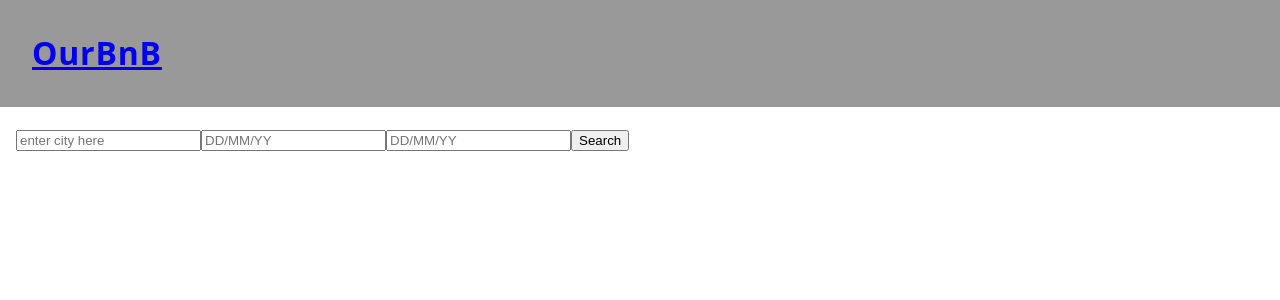
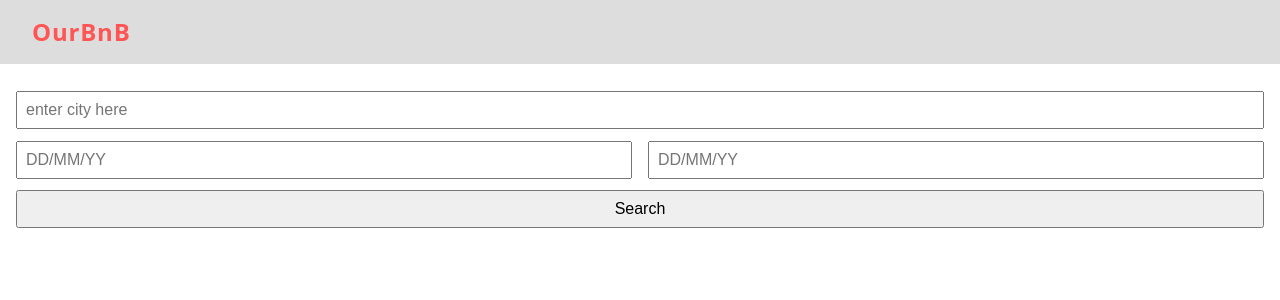
Before and after one commit to OurBnB/OurBnB, a React app: page / in a window 1280 px wide. Shown: the top 300 px of the page. Built offline with nearby package versions, Linux system fonts and the light colour scheme; the HTML template or start-up script is replaced by a standard one.

Commit message:
Working on search components layout

```diff
--- a/src/components/Property.js
+++ b/src/components/Property.js
@@ -26,48 +26,22 @@ class Property extends React.Component {
 
     render () {
 
-    const descriptionText =
-`#### WELCOME TO THE CITY THAT NEVER SLEEPS!
-
-Cozy and quiet private apartment with kitchen.
-This apartment is located in the center of Manhattan near Empire State Building, Times Square (15 Minutes by Walk) with almost every major tourist destinations reachable via major public transportation including subways and buses, as well as car service and NYC taxi. You will be in the most prime location of New York City.
-
- The space
-
-This apartment has 2 full size beds in bedroom, Full bathroom and kitchen.
-A sofa bed is available in the living area for 5th person.
-
-#### Guest access
-
-* Free WI-FI is provided.
-The information can be found on the back of the door on a poster along with other information.
-* We provide a towel per person. (Towel exchange is available in the office. Please bring the used one down to the office to get a fresh one during office hour )
-* The window mounted air conditioner is installed during summer season.
-* The heating is running by central system on Winter season
-* Laundromat is located on the ground floor. It’s running with Laundry Card.
-If you wish to use it, you cna get a card at the office with refundable deposit of $10. ( Pay per use )
-* Iron and Iron Board will be provided in advance request.
-
-Interaction with guests
-
-The apartment management office is located in the same building lobby.
-If necessary, guests can visit and get help.
-The building has an elevator and 24/7 doorman.`;
+    const descriptionText = this.props.property.description;
+    console.log(descriptionText);
 
         return (
             <React.Fragment>
             <header>
-                <h1>Real Brooklyn Home Lifestyle</h1>
+                <h1>{this.props.property.address_l1}</h1>
             </header>
             <section className="property__details">
-                <h2>Address: 20 W 34th Street, NY 10001</h2>
+                <h2>{this.props.property.address_l1} {this.props.property.address_l2}</h2>
                 <img src="../static/images/image_1.jpg" />
                 <h3>Details</h3>
                 <ul>
                     <li>Dates: 23 Oct - 26 Oct 2018 </li>
-                    <li>3 nights</li>
-                    <li>$100 per night </li>
-                    <li>Total: $300</li>
+                    <li>{this.props.property.price_per_night}</li>
+                    <li>Total: xxx</li>
                     <li><button onClick={this.handleClickDescription}>Description</button>
                         { this.state.descriptionToggle && remark().use(reactRenderer).processSync(descriptionText).contents }
                     </li>
--- a/src/components/Search.js
+++ b/src/components/Search.js
@@ -1,10 +1,10 @@
 import React from 'react'
+import '../styles/Search.scss';
 
 class Search extends React.Component {
   constructor(){
     super()
-
-    this.state={
+    this.state = {
 
     }
 
@@ -31,18 +31,18 @@ handleSubmit(event){
   this.props.handleSubmitReceiver();
 }
 
-
   render(){
     return(
-      <div>
-        <form onSubmit={this.handleSubmit}>
-          <input onChange={this.handleChangeCity} type="text" placeholder="enter city here"/>
-          <input onChange={this.handleChangeStartDate} type="text" placeholder="DD/MM/YY"/><input onChange={this.handleChangeEndDate} type="text" placeholder="DD/MM/YY" />
-          <button type="submit">Search</button>
-        </form>
-      </div>
+      <form onSubmit={this.handleSubmit} className="search__form">
+        <input onChange={this.handleChangeCity} className="search__city" type="text" placeholder="enter city here" name="city" autoComplete="on" />
+        <div className="search__dates">
+          <input onChange={this.handleChangeStartDate} className="search__date-start" type="text" placeholder="DD/MM/YY" name="start-date" autoComplete="on" />
+          <input onChange={this.handleChangeEndDate} className="search__date-end" type="text" placeholder="DD/MM/YY" name="end-date" autoComplete="on" />
+        </div>
+        <button type="submit" className="search__button">Search</button>
+    </form>
     )
   }
 }
 
-export default Search
+export default Search;
--- a/src/components/SearchResultItem.js
+++ b/src/components/SearchResultItem.js
@@ -1,24 +1,21 @@
 import React from 'react';
-
-
-
+import '../styles/SearchResultItem.scss';
 
 class SearchResultItem extends React.Component {
     constructor () {
         super();
-
+        this.handleClick = this.handleClick.bind(this);
     }
 
-
-
+    handleClick (event) {
+        event.preventDefault();
+        this.props.receiveDisplayProperty(this.props.property)
+    }
 
     render () {
         return (
             <React.Fragment>
-            <header>
-                <h1>{this.props.property.address_l1}</h1>
-            </header>
-
+                <div onClick={this.handleClick} className="search__result-item">{this.props.property.address_l1}</div>
             </React.Fragment>
         )
     }
--- a/src/components/SearchResults.js
+++ b/src/components/SearchResults.js
@@ -1,31 +1,59 @@
 import React from 'react'
 import SearchResultItem from './SearchResultItem.js'
+import Property from './Property.js';
+import '../styles/SearchResults.scss';
 
 
 class SearchResults extends React.Component {
   constructor(){
   super()
 
-  this.state={
+  this.receiveDisplayProperty = this.receiveDisplayProperty.bind(this);
+  this.backToResults = this.backToResults.bind(this);
 
+  this.state = {
+    display: "searchResults",
+    property: null
   }
-
 }
 
+backToResults() {
+  this.setState({
+    display: "searchResults"
+  })
+}
 
-
-
+receiveDisplayProperty(property) {
+  this.setState({
+    display: "property",
+    property: property
+  })
+}
 
 render(){
+
+  const searchResults = this.props.citySearchResults.map(property => {
+    return(
+      <SearchResultItem
+        key={property.id}
+        property={property}
+        receiveDisplayProperty={this.receiveDisplayProperty}
+      />
+    )
+  })
+
+  const selectedProperty = this.state.property &&
+    <React.Fragment>
+      <button onClick={this.backToResults} className="search__back-button">&larr; back to results</button>
+      <Property
+        key={this.state.property.id}
+        property={this.state.property}
+      />
+    </React.Fragment>
+
   return(
     <div>
-    {this.props.citySearchResults.map(property => {
-      return(
-        <SearchResultItem property={property}/>
-        )
-        }
-      )
-      }
+      {this.state.display === "searchResults" ? searchResults : selectedProperty}
     </div>
   )}
 }
--- a/src/styles/App.scss
+++ b/src/styles/App.scss
@@ -31,10 +31,21 @@ h2 {
   font-size: 1.5rem;
 }
 
+h3 {
+  font-size: 1.2rem;
+}
+
 #root {
   padding: 0;
   margin: 0;
 }
+
+
+button, input {
+  font-size: 1rem;
+  padding: 0.5em;
+}
+
 
 .main {
   padding: 0;
--- a/src/styles/Header.scss
+++ b/src/styles/Header.scss
@@ -1,10 +1,10 @@
 
-$header-colour: #999;
+$header-colour: #ddd;
 $light-colour: white;
 
 .header {
     background-color: $header-colour;
-    padding: 1rem;
+    padding: 0 1rem;
     margin: 0;
     display: block;
     min-width: 50%;
@@ -12,4 +12,12 @@ $light-colour: white;
     flex-direction: row;
     justify-content: space-between;
     align-items: center;
+
+    & h1 {
+      font-size: 1.5rem;
+    }
+    & a {
+      text-decoration: none;
+      color: rgb(255, 85, 85);
+    }
   }
--- a/src/styles/Property.scss
+++ b/src/styles/Property.scss
@@ -4,7 +4,4 @@
         height: 16rem;
         object-fit: cover;
     }
-    button {
-        font-size: 1rem;
-    }
 }
--- /dev/null
+++ b/src/styles/Search.scss
@@ -0,0 +1,27 @@
+.search {
+    &__form {
+        display: flex;
+        flex-direction: column;
+        margin: 1.7rem 0;
+    }
+    &__dates {
+        display: flex;
+        flex-direction: row;
+    }
+    &__city {
+        width: 100%;
+        margin: 0;
+    }
+    &__button {
+        width: 100%;
+        margin: 0.7rem 0 0 0;
+    }
+    &__date-start {
+        width: calc(50% - 0.5rem);
+        margin: 0.7rem 0.5rem 0 0;
+    }
+    &__date-end {
+        width: calc(50% - 0.5rem);
+        margin: 0.7rem 0 0 0.5rem;
+    }
+}
--- /dev/null
+++ b/src/styles/SearchResultItem.scss
@@ -0,0 +1,15 @@
+
+$header-colour: #eee;
+$light-colour: white;
+
+.search {
+    &__result-item {
+        margin-top: 0.25rem;
+        padding: 0.25rem 0.25rem 0.25rem 0.5rem;
+        background-color: $header-colour;
+        cursor: pointer;
+        &:hover {
+            background-color: #ddd;
+        }
+    }
+}
--- /dev/null
+++ b/src/styles/SearchResults.scss
@@ -0,0 +1,6 @@
+.search {
+    &__back-button {
+        width: 100%;
+        margin: 0;
+    }
+}
```
Also changed, not shown: server.js (+0 -16 lines), src/components/App.js (+0 -15 lines), 1 other file (tests, documents, lock files or other folders).
